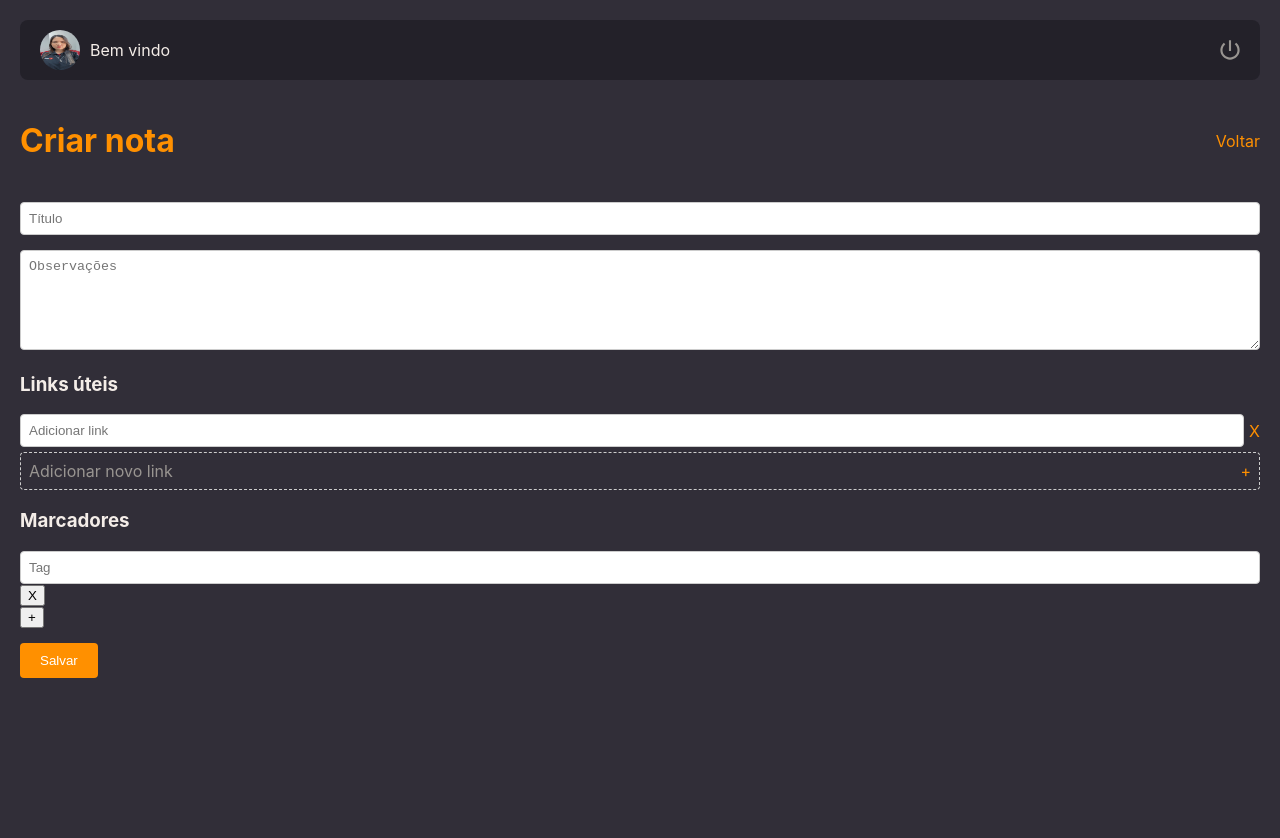
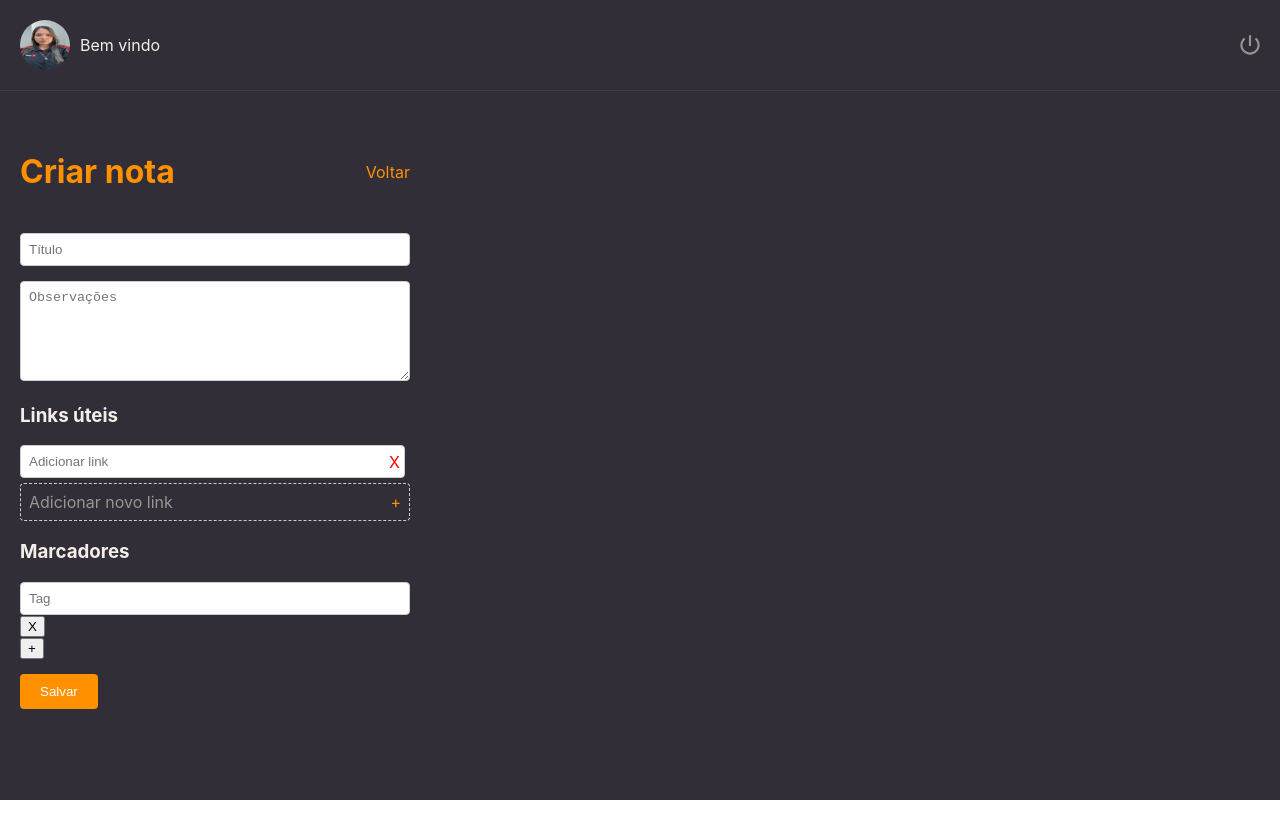
Before and after one commit to CarolSLS/project-react, a React (Create React App) app: page /createNotes in a window 1280 px wide. After the commit the page ends 800 px from the top, so only its background shows below. Built offline with nearby package versions, Linux system fonts and the light colour scheme.

Commit message:
desenvolvimento

```diff
--- a/src/components/Criar-notas/create-notes.js
+++ b/src/components/Criar-notas/create-notes.js
@@ -1,24 +1,26 @@
 import styled from "styled-components";
 
 export const Container = styled.div`
-  background-color: #312E38;
-  color: #F4EDE8;
+  width: 100%;
+  background-color: #312e38;
+  color: #f4ede8;
   min-height: 100vh;
-  padding: 20px;
+  /* display: flex;
+  flex-direction: column;
+  justify-content: center; */
 `;
 
 export const Header = styled.div`
   display: flex;
   justify-content: space-between;
   align-items: center;
-  background-color: #232129;
-  padding: 10px 20px;
-  border-radius: 8px;
+  padding: 20px;
+  border-bottom: 1px solid #3e3b47;
 `;
 
 export const ProfilePicture = styled.img`
-  width: 40px;
-  height: 40px;
+  width: 50px;
+  height: 50px;
   border-radius: 50%;
 `;
 
@@ -34,15 +36,21 @@ export const LogoutIcon = styled.img`
 `;
 
 export const Content = styled.div`
+  width: calc(100% - 497px - 393px);
+  display: flex;
+  flex-direction: column;
+  /* align-items: center; */
+  padding: 20px;
+  /* gap: 20px; */
   margin-top: 20px;
 `;
 
 export const Title = styled.h1`
-  color: #FF9000;
+  color: #ff9000;
 `;
 
 export const BackLink = styled.div`
-  color: #FF9000;
+  color: #ff9000;
   cursor: pointer;
 `;
 
@@ -76,6 +84,7 @@ export const LinksSection = styled.div`
 `;
 
 export const LinkInputContainer = styled.div`
+  position: relative;
   display: flex;
   align-items: center;
   margin-bottom: 5px;
@@ -83,15 +92,20 @@ export const LinkInputContainer = styled.div`
 
 export const LinkInput = styled.input`
   flex: 1;
-  padding: 8px;
+  padding: 8px 35px 8px 8px;
   border: 1px solid #ccc;
   border-radius: 4px;
   box-sizing: border-box;
   margin-right: 5px;
+  position: relative;
 `;
 
 export const RemoveLinkIcon = styled.span`
-  color: #FF9000;
+  position: absolute;
+  right: 10px;
+  top: 50%;
+  transform: translateY(-50%);
+  color: red;
   cursor: pointer;
 `;
 
@@ -107,7 +121,7 @@ export const AddLinkInput = styled.div`
 
 export const AddLinkIcon = styled.span`
   margin-left: auto;
-  color: #FF9000;
+  color: #ff9000;
 `;
 
 export const TagsSection = styled.div`
@@ -116,7 +130,7 @@ export const TagsSection = styled.div`
 
 export const SaveButton = styled.button`
   padding: 10px 20px;
-  background-color: #FF9000;
+  background-color: #ff9000;
   color: white;
   border: none;
   border-radius: 4px;
--- a/src/components/Home/styles-home.js
+++ b/src/components/Home/styles-home.js
@@ -71,14 +71,14 @@ export const WelcomeContainer = styled.div`
   align-items: center;
 `;
 
-export const WelcomeMessage = styled.p`
+export const WelcomeMessage = styled.h2`
   margin-left: 10px;
   color: #999591;
   font-size: 14px;
 
 `;
 
-export const WelcomeUser = styled.h2`
+export const WelcomeUser = styled.p`
   font-size: 18px;
   color: #F4EDE8;
 
--- a/src/components/Login/login.jsx
+++ b/src/components/Login/login.jsx
@@ -26,7 +26,7 @@ const Login = () => {
     // preventDefault adiciona a lógica para enviar os dados para o servidor
     event.preventDefault();
     if (authenticateUser(email, password)) {
-      setUser({ name: 'Usuário', profilePicture: userImg, isLoggedIn: true });
+      setUser({ name: 'Usuário teste', profilePicture: userImg, isLoggedIn: true });
       navigate("/home");
     } else {
       alert("Credencias inválidas")
--- a/src/components/Profile/profile.jsx
+++ b/src/components/Profile/profile.jsx
@@ -1,10 +1,11 @@
-import React, { useState, useContext } from "react";
+import React, { useState, useContext, useEffect } from "react";
 import { useNavigate } from "react-router-dom";
 import {
     ProfileContainer, Header, BackButton, UserInfoContainer, UserImageContainer, UserImage,
     CameraIcon, IconeCamera, Form, FormGroup, Icon, Input, SaveButton
 } from "./profile";
 import userContext from "../userContext";
+import { updateUser } from "../../services/authService";
 import cameraIcon from "../../assets/icon-camera.svg";
 import arrowLeftIcon from "../../assets/icon-arrow-left.svg";
 import userImg from "../../assets/user-image.jpeg";
@@ -20,6 +21,11 @@ const Profile = () => {
     const [currentPassword, setCurrentPassword] = useState("");
     const [newPassword, setNewPassword] = useState("");
 
+    useEffect(()=>{
+        setName(user.name);
+        setEmail(user.email)
+    }, [user]);
+
     const handleBackClick = () => {
         navigate("/home");
     };
@@ -27,12 +33,17 @@ const Profile = () => {
 
     const handleSave = (event) => {
         event.preventDefault();
-        setUser((prevUser) => ({
-            ...prevUser,
+        const updatedUser = {
+            ...user,
             name: name,
-            email: email
-        }));
-        alert("Informações do usuário atualizadas!");
+            email: email,
+            password: newPassword || user.password
+        };
+        setUser(updatedUser);
+
+        updateUser(updatedUser);
+        console.log("Informações do usuário atualizadas!");
+        navigate("/home");
     }
 
 
--- a/src/components/userContext.js
+++ b/src/components/userContext.js
@@ -1,6 +1,6 @@
 import React, { createContext, useState, useEffect } from "react";
+import userImg from "../assets/user-image.jpeg";
 // import { useNavigate } from "react-router-dom";
-import userImg from "../assets/user-image.jpeg";
 
 const userContext = createContext();
 
@@ -11,8 +11,10 @@ export const UserProvider = ({ children }) => {
     return savedUser
       ? JSON.parse(savedUser)
       : {
-          name: '',
+          name: " ",
+          email: " ",
           profilePicture: userImg,
+          password: " ",
           isLoggedIn: false,
         };
   });
@@ -22,10 +24,27 @@ export const UserProvider = ({ children }) => {
   }, [user]);
 
   const logout = () => {
-    setUser({ name: '', profilePicture: '', isLoggedIn: false });
+    setUser({
+      name: " ",
+      email: " ",
+      profilePicture: userImg,
+      password: " ",
+      isLoggedIn: false,
+    });
     localStorage.removeItem("user");
-    // navigate("/login");
-  };
+  }
+
+  // useEffect(() => {
+  //   if (user.isLoggedIn){
+  //     localStorage.setItem("user", JSON.stringify(user));
+  //   }
+  // }, [user]);
+
+  // const logout = () => {
+  //   setUser({ name: '', email: '', profilePicture: '', isLoggedIn: false });
+  //   localStorage.removeItem("user");
+  //   // navigate("/login");
+  // };
 
   return (
     <userContext.Provider value={{ user, setUser, logout }}>
--- a/src/services/authService.js
+++ b/src/services/authService.js
@@ -1,4 +1,4 @@
-const users = [
+let users = JSON.parse(localStorage.getItem("users")) || [
   { email: "admin@example.com", password: "password" },
   { email: "user@example.com", password: "userpass" },
 ];
@@ -20,6 +20,15 @@ const users = [
   }
 };
 
+export const updateUser = (updateUser) => {
+  users = users.map((user) =>
+    user.email === updateUser.email ? updateUser : user
+  );
+  localStorage.setItem("users", JSON.stringify(users));
+};
+
+
+
 //   export const registerUser = (name, email, password) => {
 //     const userExist = users.some((user) => user.email === email);
 //     if(userExist) {
```
Also changed, not shown: src/components/Criar-notas/create-notes.jsx (+7 -7 lines). Lines whose indentation alone changed are shown as unchanged.
